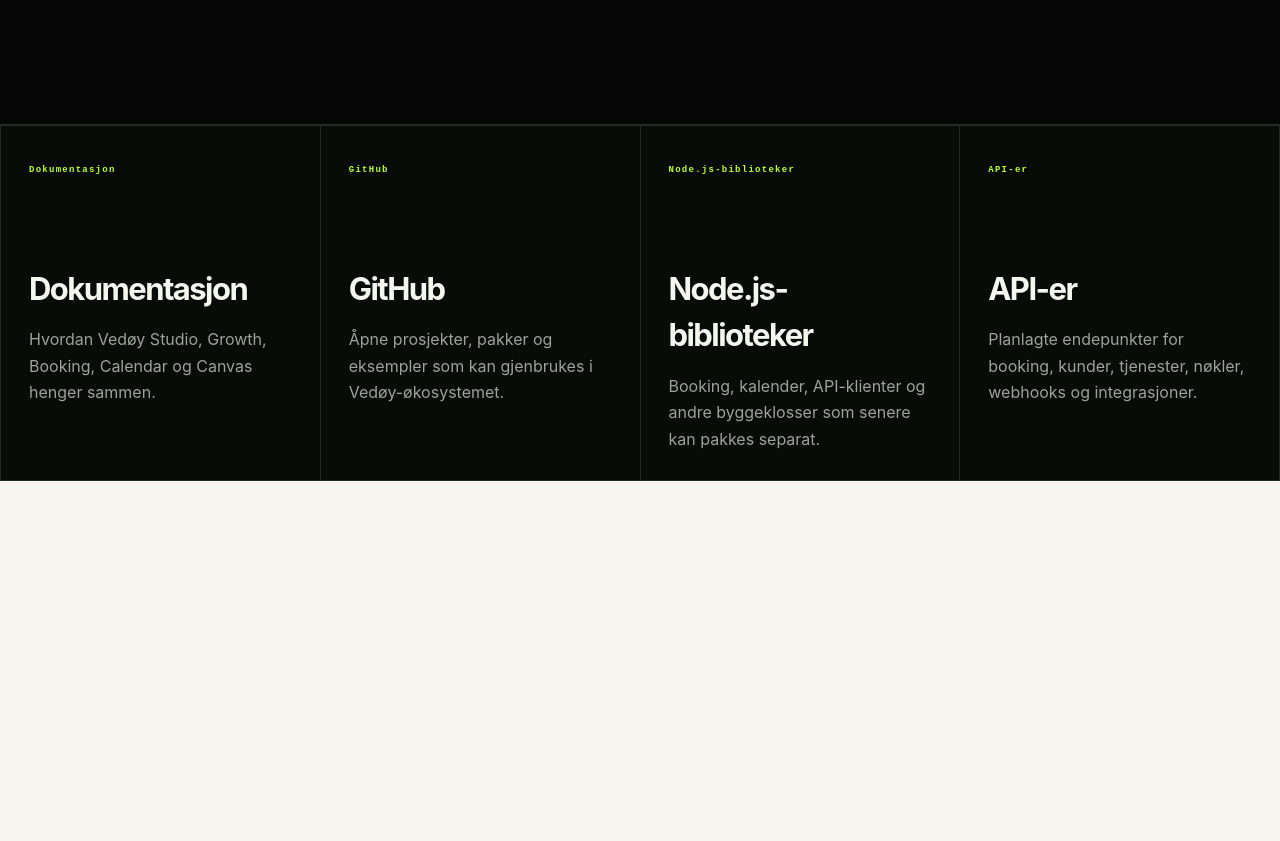
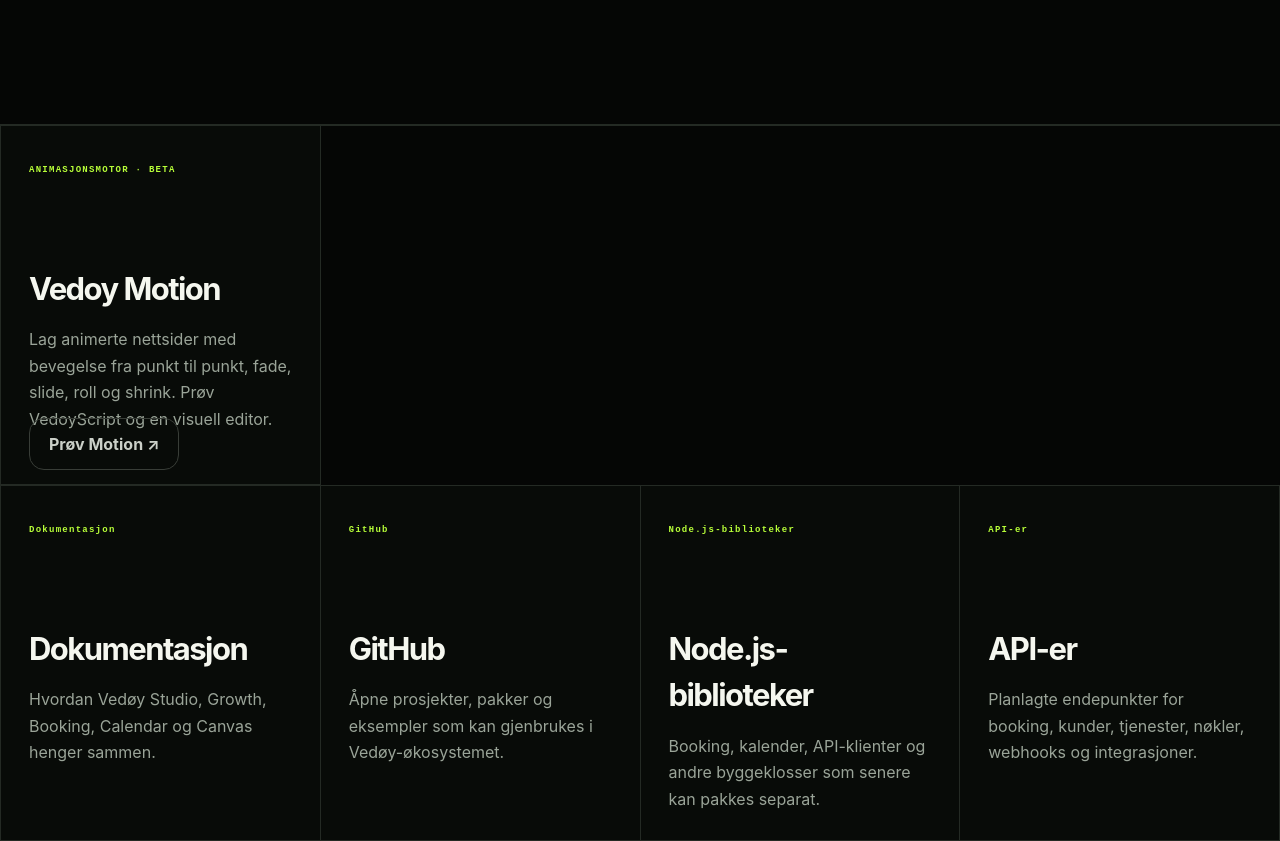
Before and after one commit to leandervedoy/Vedoy-Studio, a Next.js app: page /developers in a window 1280 px wide. Shown: the part 580-1421 px from the top of the page. Before the commit the page ends 1061 px from the top, so only its background shows below. Built offline with nearby package versions, Linux system fonts and the light colour scheme; no server answers.

Commit message:
feat(developers): link Vedoy Motion animation studio

```diff
--- a/app/(marketing)/developers/page.tsx
+++ b/app/(marketing)/developers/page.tsx
@@ -22,7 +22,7 @@ export default function DevelopersPage() {
         <p>Her samles dokumentasjon, GitHub, API-er og gjenbrukbare biblioteker etter hvert som Vedøy-plattformen blir mer moden. Siden er laget for utviklere, samarbeidspartnere og kunder som vil forstå hva som kan kobles sammen.</p>
         <div className="hero-actions"><a className="editorial-button" href="https://discord.gg/uAt7v6ksuC" target="_blank" rel="noreferrer">Join our Discord <span>↗</span></a><Link className="editorial-outline" href="/#plattform">Se økosystemet</Link></div>
       </section>
-      <section className="developers-resources">
+      <section className="developers-resources" aria-label="Motion engine"><article><small>ANIMASJONSMOTOR · BETA</small><h2>Vedoy Motion</h2><p>Lag animerte nettsider med bevegelse fra punkt til punkt, fade, slide, roll og shrink. Prøv VedoyScript og en visuell editor.</p><Link href="/developers/motion" className="editorial-outline">Prøv Motion ↗</Link></article></section><section className="developers-resources">
         {resources.map((resource) => <article key={resource.label}><small>{resource.label}</small><h2>{resource.label}</h2><p>{resource.text}</p></article>)}
       </section>
     </main>
```
